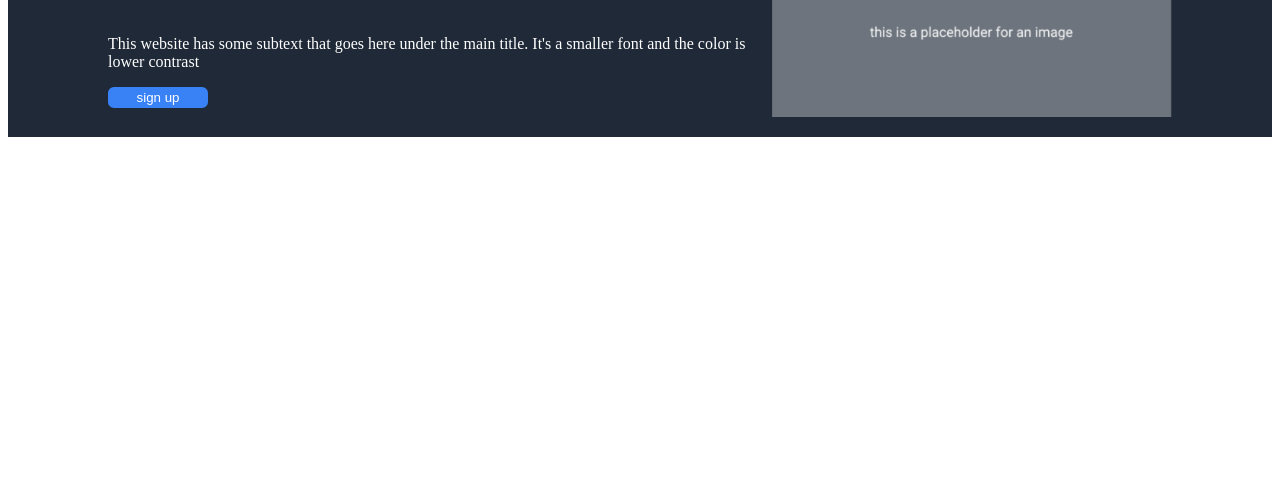
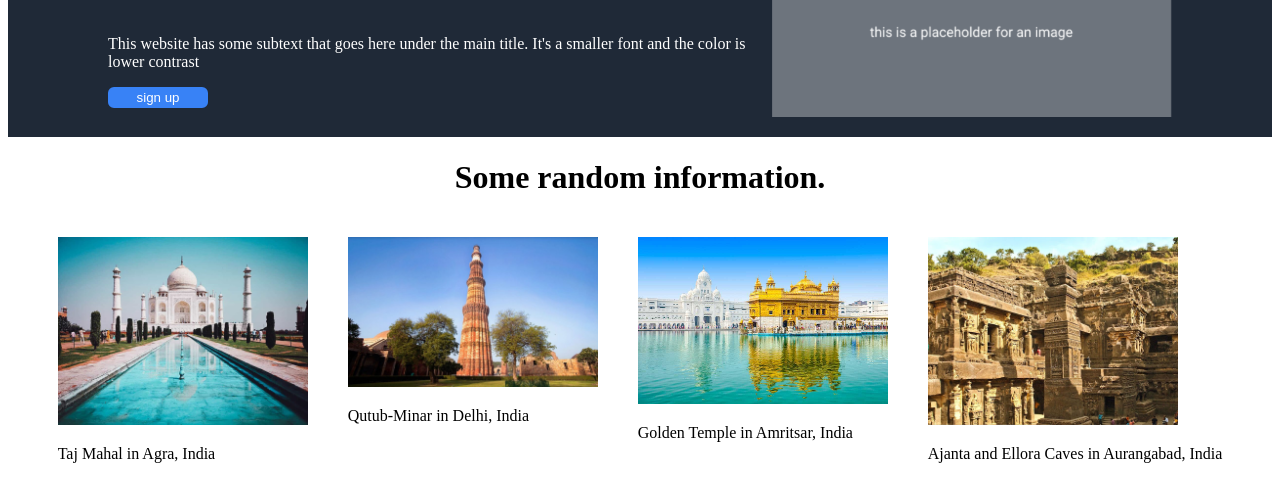
Before and after one commit to ralph-bo/landing-page, a plain HTML site: page index.html in a window 1280 px wide. Shown: the part 151-652 px from the top of the page. Drawn offline with Linux system fonts and the light colour scheme.

Commit message:
added first section, moved images to folder

```diff
--- a/index.html
+++ b/index.html
@@ -13,7 +13,7 @@
     <div class="header">
         <div class="top-bar">
             <div class="header-logo">
-                <img src="rilph.png" class="header-logo" alt="header-logo" width="60" height="60">
+                <img src="images/rilph.png" class="header-logo" alt="header-logo" width="60" height="60">
             </div>
             <ul class="links">
                 <li><a class="header-link" href="www.google.com">header link one</a></li>
@@ -28,7 +28,27 @@
                     is lower contrast</p>
                 <button class="sign-up" width="400">sign up</button>
             </div>
-            <img src="placeholder.png" alt="image placeholder" width="400">
+            <img src="images/placeholder.png" alt="image placeholder" width="400">
+        </div>
+    </div>
+    <div class="section1">
+        <h1>Some random information.</h1>
+        <div class="monument-list">
+            <div class="monument"><img src="images/Taj-Mahal.jpeg" class="image-sec1" alt="Taj-Mahal" width="250">
+                <p>Taj Mahal in Agra, India</p>
+            </div>
+            <div class="monument"><img src="images/Qutub-Minar-Delhi.jpeg" class="image-sec1" alt="Qutub-Minar"
+                    width="250">
+                <p>Qutub-Minar in Delhi, India</p>
+            </div>
+            <div class="monument"><img src="images/Golden-Temple-Amritsar.jpeg" class="image-sec1"
+                    alt="Golden Temple in Amritsar" width="250">
+                <p>Golden Temple in Amritsar, India</p>
+            </div>
+            <div class="monument"><img src="images/Ajanta-and-Ellora-Caves-Aurangabad.jpeg" class="image-sec1"
+                    alt="Ajanta and Ellora Caves in Aurangabad" width="250">
+                <p>Ajanta and Ellora Caves in Aurangabad, India</p>
+            </div>
         </div>
     </div>
 </body>
--- a/styles.css
+++ b/styles.css
@@ -56,3 +56,18 @@
     border-color: #3882f6;
     align-self: flex-start;
 }
+
+.section1 {
+    display: flex;
+    flex-direction: column;
+    align-items: center;
+}
+
+.monument-list {
+    display: inline-flex;
+    /* justify-content: center; */
+}
+
+.monument {
+    margin: 20px;
+}
```
Also changed, not shown: images/Ajanta-and-Ellora-Caves-Aurangabad.jpeg (added), images/Golden-Temple-Amritsar.jpeg (added), images/Qutub-Minar-Delhi.jpeg (added), images/Taj-Mahal.jpeg (added), images/placeholder.png (renamed from placeholder.png), images/rilph.png (renamed from rilph.png).
